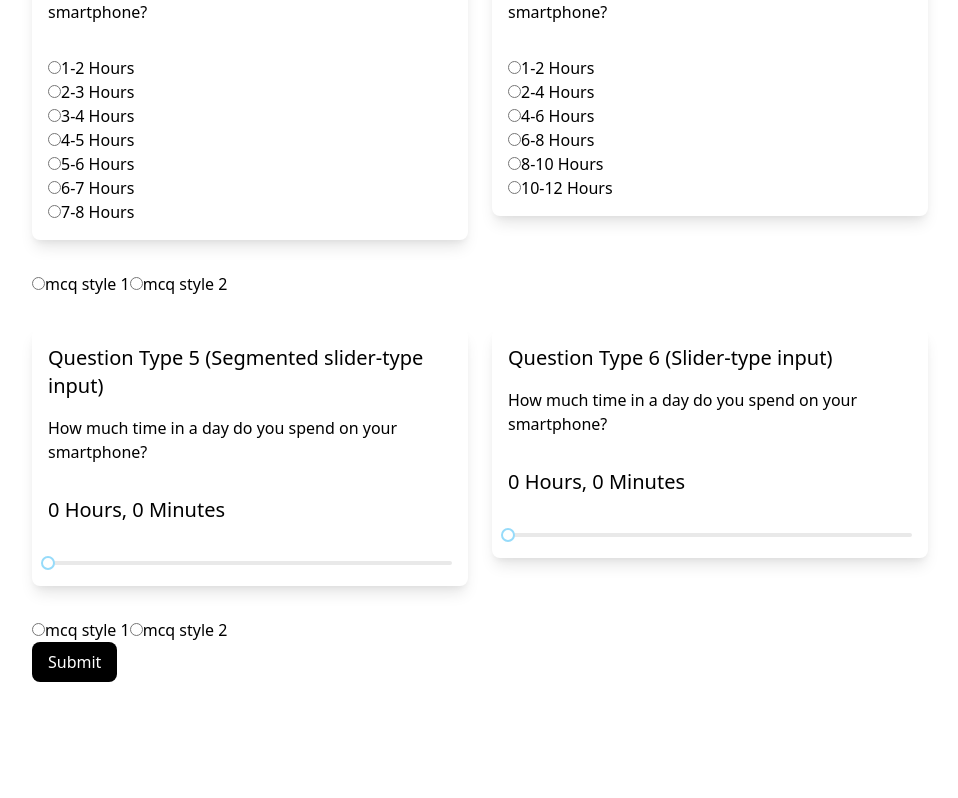
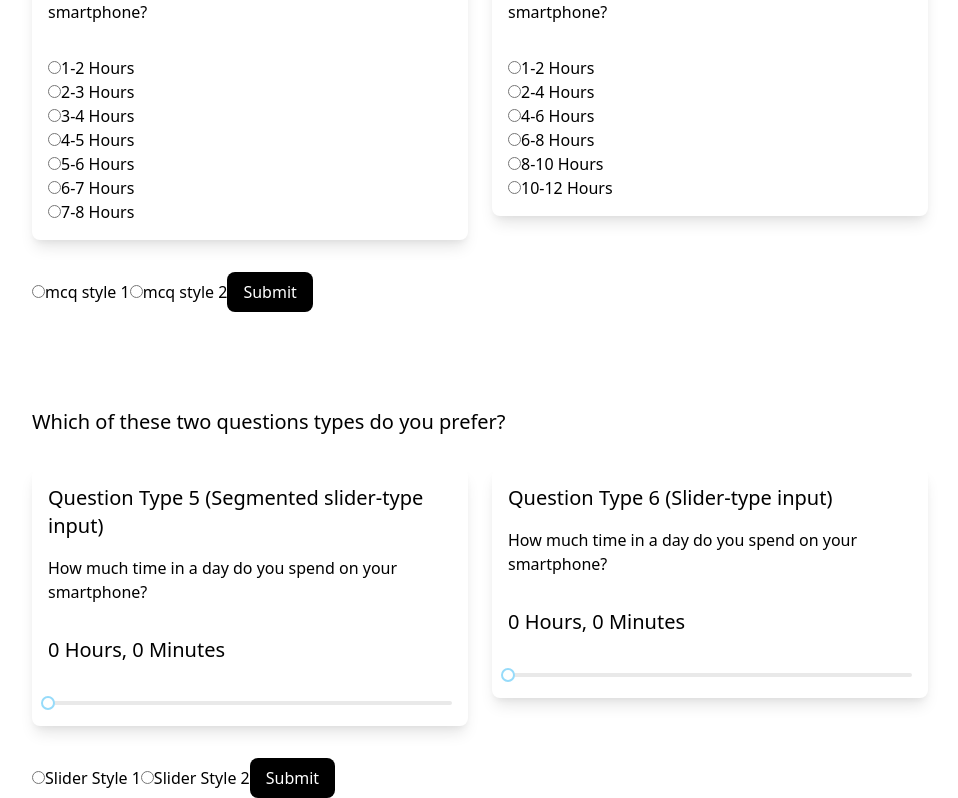
Before and after one commit to GLaDO8/sc-input-pref-testing, a React (Create React App) app: page / in a window 1280 px wide. Shown: the part 500-1298 px from the top of the page, without its empty margins (160-1118 px from the left). Built offline with nearby package versions, Linux system fonts and the light colour scheme.

Commit message:
added firebase integration

```diff
--- a/src/App.js
+++ b/src/App.js
@@ -4,13 +4,47 @@ import Qchoicetype1 from "./Components/Qchoicetype1";
 import Qchoicetype2 from "./Components/Qchoicetype2";
 import Slidertype1 from "./Components/Slidertype1";
 import Slidertype2 from "./Components/Slidertype2";
+import Firebase from "./firebase";
 
 class App extends Component {
   constructor() {
     super();
     this.state = {
-      q1preference: "",
+      sliderPref: "",
+      mcqPref: "",
     };
+    this.onSliderValueChange = this.onSliderValueChange.bind(this);
+    this.onMcqValueChange = this.onMcqValueChange.bind(this);
+    this.formSubmit = this.formSubmit.bind(this);
+    this.mcqFormSubmit = this.mcqFormSubmit.bind(this);
+  }
+  onSliderValueChange(event) {
+    this.setState({
+      sliderPref: event.target.value,
+    });
+  }
+  onMcqValueChange(event) {
+    this.setState({
+      mcqPref: event.target.value,
+    });
+  }
+  mcqFormSubmit(event) {
+    event.preventDefault();
+    console.log(this.state.mcqPref);
+    const itemsRef = Firebase.database().ref("preferences");
+    const mcqPreferences = {
+      mcqChoice: this.state.mcqPref,
+    };
+    itemsRef.push(mcqPreferences);
+  }
+  formSubmit(event) {
+    event.preventDefault();
+    console.log(this.state.sliderPref);
+    const itemsRef = Firebase.database().ref("preferences");
+    const sliderPreferences = {
+      sliderChoice: this.state.sliderPref,
+    };
+    itemsRef.push(sliderPreferences);
   }
   render() {
     return (
@@ -52,58 +86,65 @@ class App extends Component {
           <Qchoicetype2 />
         </div>
         <div className="flex flex-row mx-auto max-w-4xl">
-          <form>
+          <form onSubmit={this.mcqFormSubmit}>
             <input
               type="radio"
-              id="preference1"
               name="pref1"
               value="mcq style 1"
-              className="rounded-lg p-2 bg-gray-100 border-gray-200 border-2"
-              // onChange={this.handleChange}
-              // value={this.state.username}
+              checked={this.state.mcqPref === "mcq style 1"}
+              onChange={this.onMcqValueChange}
             />
             <label for="male">mcq style 1</label>
             <input
               type="radio"
-              id="preference2"
               name="pref1"
               value="mcq style 2"
-              className="rounded-lg p-2 bg-gray-100 border-gray-200 border-2"
+              checked={this.state.mcqPref === "mcq style 2"}
+              onChange={this.onMcqValueChange}
             />
             <label for="male">mcq style 2</label>
+            <button
+              className="bg-black text-white p-2 px-4 rounded-lg"
+              type="submit"
+              onclick="submitForm()"
+            >
+              Submit
+            </button>
           </form>
+        </div>
+
+        <div className="font-medium text-xl mx-auto max-w-4xl mt-24">
+          <h3>Which of these two questions types do you prefer? </h3>
         </div>
         <div className="grid grid-cols-1 md:grid-cols-2 gap-6 gap-y-16 my-8">
           <Slidertype1 />
           <Slidertype2 />
         </div>
-        <div className="flex flex-row mx-auto max-w-4xl">
-          <form>
+
+        <form onSubmit={this.formSubmit}>
           <input
             type="radio"
-              id="preference1"
             name="pref1"
-              value="mcq style 1"
-              className="rounded-lg p-2 bg-gray-100 border-gray-200 border-2"
-              // onChange={this.handleChange}
-              // value={this.state.username}
+            value="Slider Style 1"
+            checked={this.state.sliderPref === "Slider Style 1"}
+            onChange={this.onSliderValueChange}
           />
-            <label for="male">mcq style 1</label>
+          <label>Slider Style 1</label>
           <input
             type="radio"
-              id="preference2"
             name="pref1"
-              value="mcq style 2"
-              className="rounded-lg p-2 bg-gray-100 border-gray-200 border-2"
+            value="Slider Style 2"
+            checked={this.state.sliderPref === "Slider Style 2"}
+            onChange={this.onSliderValueChange}
           />
-            <label for="male">mcq style 2</label>
-          </form>
-        </div>
-        <div className="mb-24">
-          <button className="bg-black text-white p-2 px-4 rounded-lg">
+          <label>Slider Style 2</label>
+          <button
+            className="bg-black text-white p-2 px-4 rounded-lg"
+            type="submit"
+          >
             Submit
           </button>
-        </div>
+        </form>
       </div>
     );
   }
```
Lines whose indentation alone changed are shown as unchanged.
